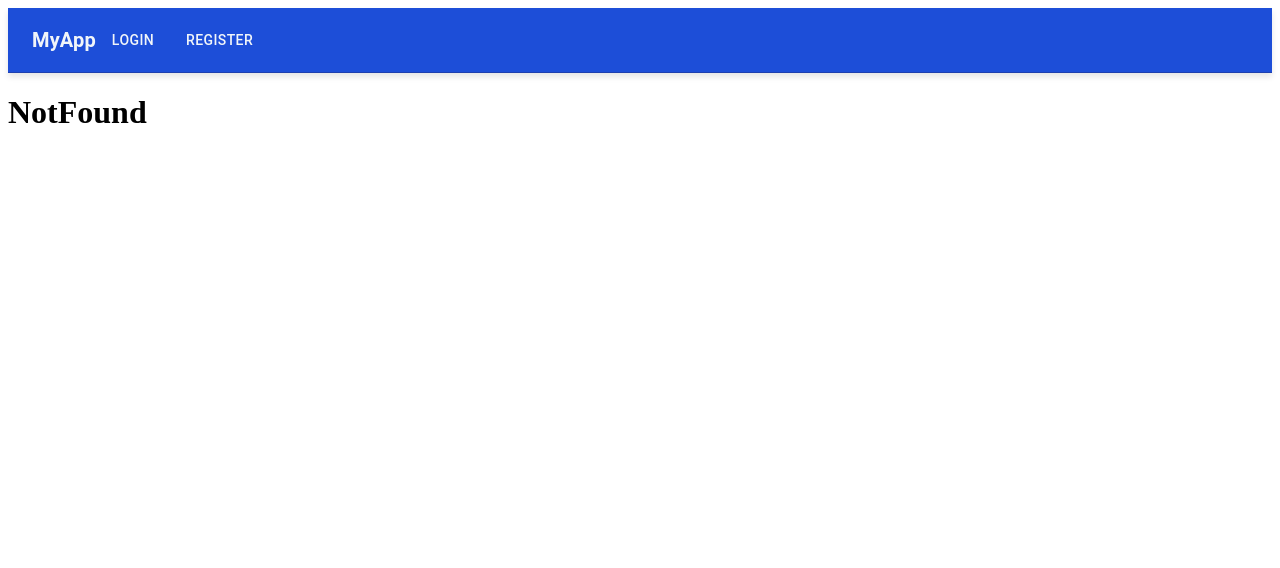
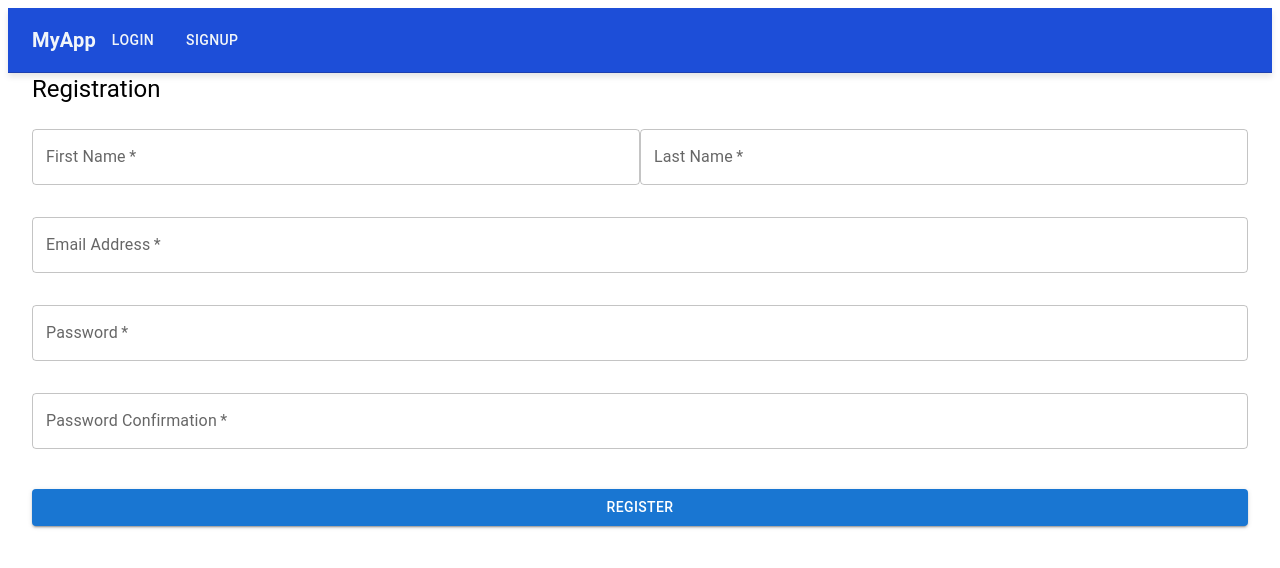
Before and after one commit to KestisJan/management-tool, a React (Create React App) app in the folder frontend/: page /signup in a window 1280 px wide. Shown: the top 568 px of the page. Built offline with nearby package versions, Linux system fonts and the light colour scheme.

Commit message:
Finnished styling Registration form, changed route from /register to /signup

```diff
--- a/frontend/src/App.tsx
+++ b/frontend/src/App.tsx
@@ -1,6 +1,6 @@
 import React from 'react';
 import { Routes, Route } from 'react-router-dom';
-import { Home, Register, Login, NotFound } from './pages';
+import { Home, Signup, Login, NotFound } from './pages';
 import { NavBar } from './components';
 
 function App() {
@@ -10,7 +10,7 @@ function App() {
         <Routes>
           <Route path='/' element={<Home />}/>
           <Route path='/login' element={<Login />}/>
-          <Route path='/register' element={<Register />}/>
+          <Route path='/signup' element={<Signup />}/>
           <Route path='*' element={<NotFound />}/>
         </Routes>
     </div>
--- a/frontend/src/components/NavBar.tsx
+++ b/frontend/src/components/NavBar.tsx
@@ -47,7 +47,7 @@ const Navbar: React.FC = () => {
             <Button
               color="inherit"
               component={Link}
-              to="/register"
+              to="/signup"
               sx={{
                 color: '#F1F5F9',
                 borderRadius: '8px',
@@ -58,7 +58,7 @@ const Navbar: React.FC = () => {
                 }
               }}
             >
-              Register
+              SignUp
             </Button>
           </div>
         </Toolbar>
--- a/frontend/src/components/RegisterForm.tsx
+++ b/frontend/src/components/RegisterForm.tsx
@@ -3,31 +3,51 @@ import { Box, TextField, Button, Typography, Container } from '@mui/material';
 
 
 const RegisterForm: React.FC = () => {
+
     return (
         <Container component="main" maxWidth="xl" sx={{width: 'auto'}}>
             <Box
                 className="
                     flex flex-col items-center
-                    p-6
+                    p-10
                     w-full
                     h-auto
-                    mb-20
+                    mb-15
                     rounded-lg
-                    bg-gray-100
+                    bg-gray-50
                     shadow-md
                     border border-gray-300
                     overflow-auto
-                    max-w-[500px]
+                    max-w-[700px]
                 "
             >
                 <Typography component="h1" variant="h5" className="text-blue-900 font-bold">
-                    Register
+                    Registration
                 </Typography>
                 <Box
                     component="form"
                     sx={{ mt: 1}}
                     className="w-full"
-                >
+                >   <Box className="flex justify-between space-x-4">
+                        <TextField
+                            margin="normal"
+                            required
+                            id="name"
+                            label="First Name"
+                            name="name"
+                            sx={{ mb: 2, width: '50%' }}
+                        />
+                        <TextField
+                            margin="normal"
+                            required
+                            fullWidth
+                            id="lastname"
+                            label="Last Name"
+                            name="lastname"
+                            sx={{ mb: 2, width: '50%' }}
+                        />
+                    </Box>
+
                     <TextField
                         margin="normal"
                         required
--- a/frontend/src/pages/Register.tsx
+++ b/frontend/src/pages/Signup.tsx
@@ -2,11 +2,15 @@ import React from 'react';
 import { RegisterForm } from '../components';
 import { Box } from '@mui/material';
 
-const Register: React.FC = () => {
+const Signup: React.FC = () => {
     return (
         <Box
             className="
-                bg-gray-100 min-h-screen flex items-center
+                flex
+                items-center
+                mt-auto mb-auto
+                py-12
+                h-full
             "
             >
                 <RegisterForm />
@@ -15,4 +19,4 @@ const Register: React.FC = () => {
 };
 
 
-export default Register;
+export default Signup;
--- a/frontend/src/pages/index.tsx
+++ b/frontend/src/pages/index.tsx
@@ -1,4 +1,4 @@
 export { default as Home } from './Home';
-export { default as Register } from './Register';
+export { default as Signup } from './Signup';
 export { default as Login } from './Login';
 export { default as NotFound } from './NotFound';
```
